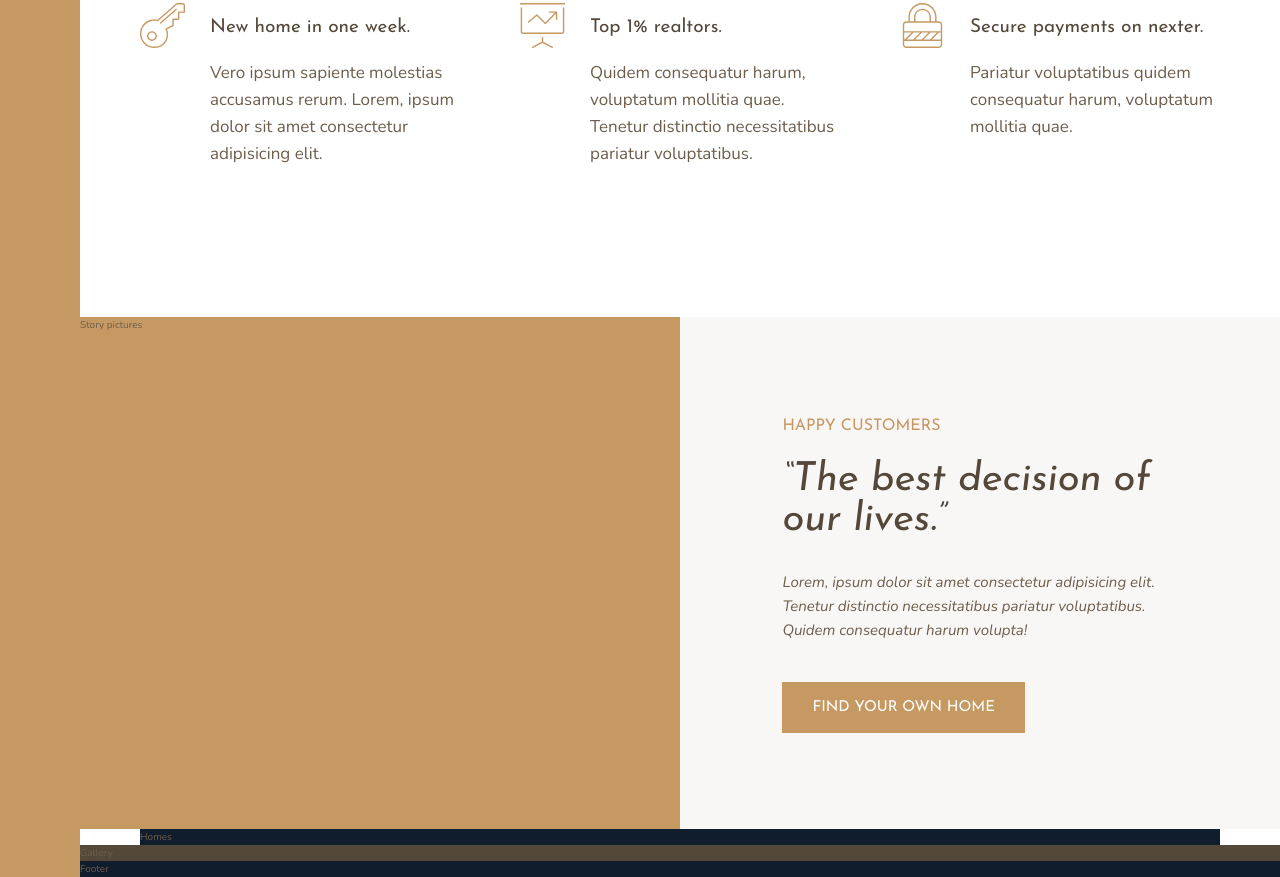
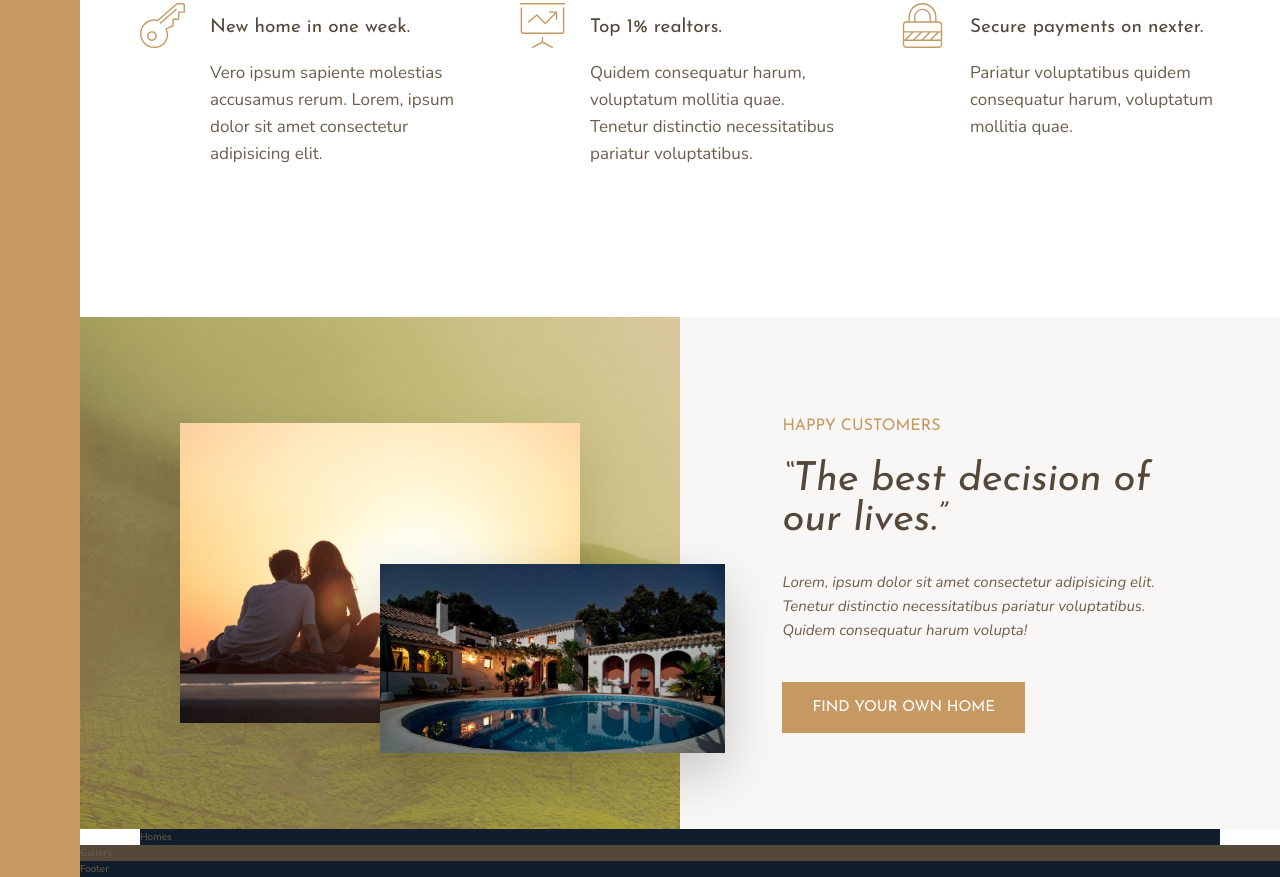
Before and after one commit to 12wollmana/Udemy-Advanced_CSS-Nexter, a website: page index.html in a window 1280 px wide. Shown: the part 991-1868 px from the top of the page. Drawn offline with nearby package versions, Linux system fonts and the light colour scheme.

Commit message:
Building the Story Section Pt. 2

```diff
--- a/index.html
+++ b/index.html
@@ -84,21 +84,26 @@
       </div>
     </section>
 
-    <div class="story__pictures">Story pictures</div>
+    <div class="story__pictures">
+      <img
+        src="img/story-1.jpeg"
+        alt="Couple with new house."
+        class="story__img--1"
+      />
+      <img src="img/story-2.jpeg" alt="New house." class="story__img--2" />
+    </div>
 
     <div class="story__content">
-      <h3 class="heading-3 mb-sm">
-        Happy Customers
-      </h3>
+      <h3 class="heading-3 mb-sm">Happy Customers</h3>
       <h2 class="heading-2 heading-2--dark mb-md">
         &ldquo;The best decision of our lives.&rdquo;
       </h2>
       <p class="story__text">
-        Lorem, ipsum dolor sit amet consectetur adipisicing elit. Tenetur distinctio necessitatibus pariatur voluptatibus. Quidem consequatur harum volupta!
+        Lorem, ipsum dolor sit amet consectetur adipisicing elit. Tenetur
+        distinctio necessitatibus pariatur voluptatibus. Quidem consequatur
+        harum volupta!
       </p>
-      <button class="btn">
-        Find your own home
-      </button>
+      <button class="btn">Find your own home</button>
     </div>
 
     <section class="homes">Homes</section>
--- a/sass/_story.scss
+++ b/sass/_story.scss
@@ -2,6 +2,31 @@
   &__pictures {
     background-color: $color-primary;
     grid-column: full-start / col-end 4;
+    background-image: linear-gradient(
+        rgba($color-primary, 0.5),
+        rgba($color-primary, 0.5)
+      ),
+      url(../img/back.jpg);
+
+    display: grid;
+    grid-template-rows: repeat(6, 1fr);
+    grid-template-columns: repeat(6, 1fr);
+    align-items: center;
+  }
+
+  &__img--1 {
+    width: 100%;
+    grid-row: 2 / 6;
+    grid-column: 2 / 6;
+    box-shadow: 0 2rem 5rem rgba(#000, 0.1);
+  }
+
+  &__img--2 {
+    width: 115%;
+    grid-row: 4 / 6;
+    grid-column: 4 / 7;
+    z-index: 20;
+    box-shadow: 0 2rem 5rem rgba(#000, 0.2);
   }
 
   &__content {
```
Also changed, not shown: css/style.css.
